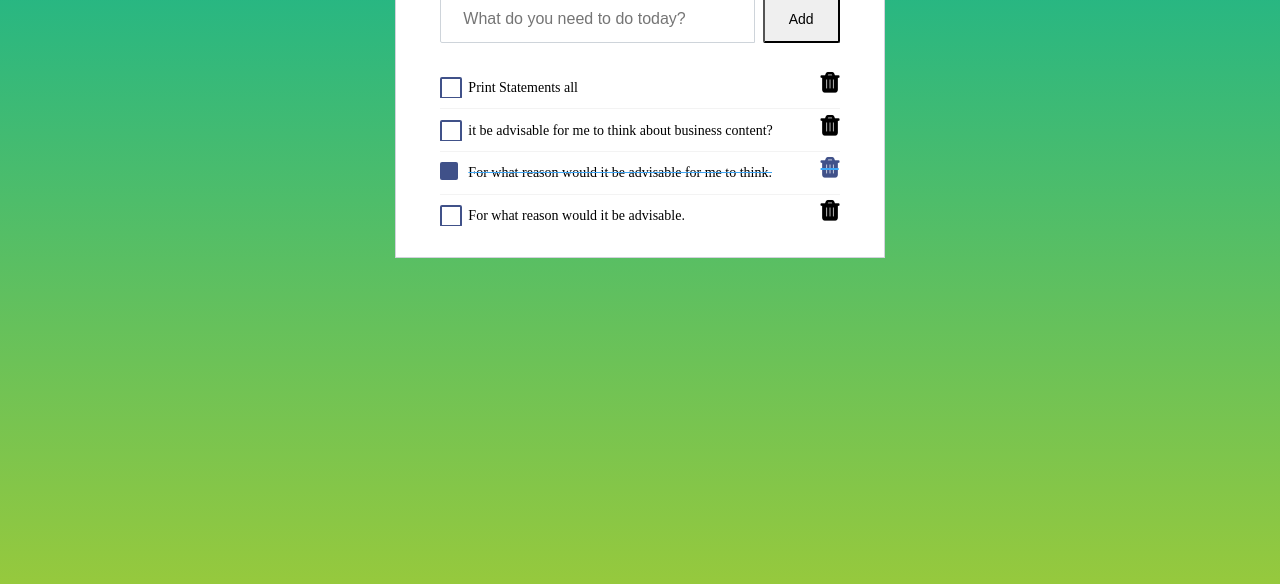
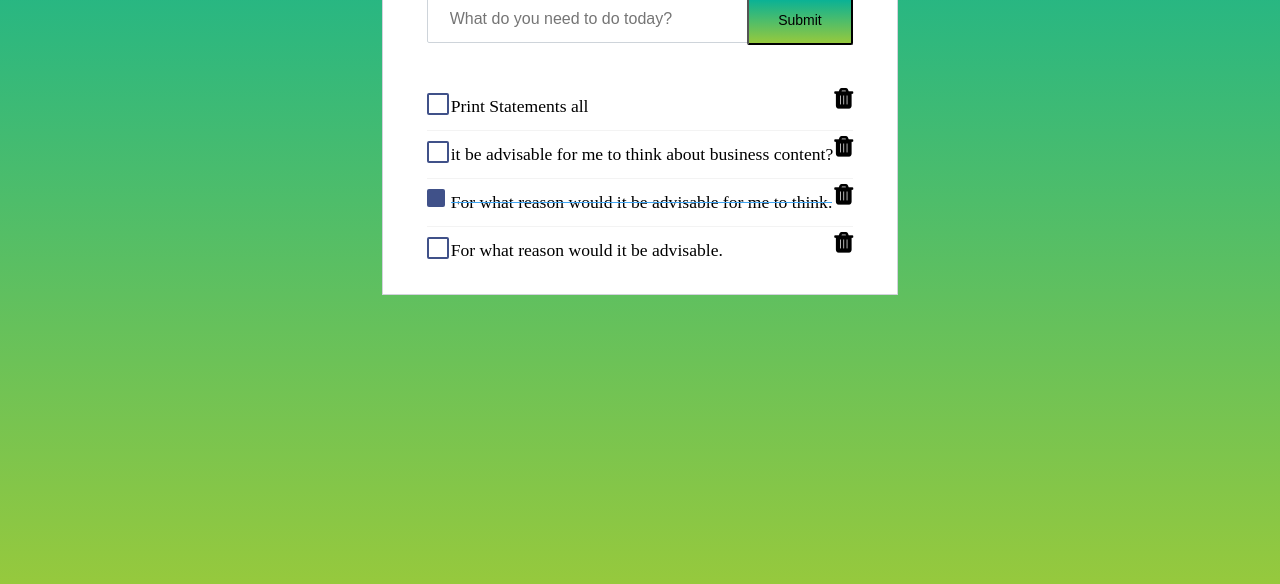
Before and after one commit to vaibhavisavani1910/prac-js, a plain HTML site: page index.html in a window 1280 px wide. Shown: the part 216-800 px from the top of the page. Drawn offline with nearby package versions, Linux system fonts and the light colour scheme.

Commit message:
js added

```diff
--- a/assets/css/style.css
+++ b/assets/css/style.css
@@ -98,7 +98,7 @@ body{
 .add-items input[type="text"] {
     border-top-right-radius: 0;
     border-bottom-right-radius: 0;
-    width: 100%;
+    width: 75%;
     background: transparent
 }
 
@@ -270,8 +270,8 @@ body{
 .form-check .form-check-label {
     min-height: 18px;
     display: block;
-    margin-left: 1.75rem;
-    font-size: 0.875rem;
+    margin-left: 1.5rem;
+    font-size: 1.1rem;
     line-height: 1.5
 }
 
@@ -467,3 +467,16 @@ input[type="checkbox"] {
 .navbar .navbar-menu-wrapper .navbar-nav .nav-item.dropdown .navbar-dropdown .dropdown-item {
     display: flex !important
 }
+
+.form{
+    position: relative;
+    width: 100%;
+}
+#btn{
+    position: absolute;
+    right: 0;
+    width: 25%;
+    top: 0;
+    height: 50px;
+    background: linear-gradient(to top, #96c93d, #00b09b);
+}
--- a/assets/css/style2.css
+++ /dev/null
@@ -1,25 +0,0 @@
-html {
-    min-height: 100%;
-}
-
-body{
-    height: 100%;
-    margin: 0;
-    background-attachment: fixed;
-    background: #00b09b;  /* fallback for old browsers */;
-    background: -webkit-linear-gradient(to top, #96c93d, #00b09b);  /* Chrome 10-25, Safari 5.1-6 */
-    background: linear-gradient(to top, #96c93d, #00b09b); /* W3C, IE 10+/ Edge, Firefox 16+, Chrome 26+, Opera 12+, Safari 7+ */;
-    background-repeat: no-repeat;
-    background-size: cover;
-    align-items: center;
-    padding-top: 150px;
-}
-
-input[type=text] {
-    width: 190px;
-    height: 30px;
-    display: block;
-    margin-bottom: 10px;
-    padding-left:10px;
-    font-size:15px;
-  }
--- /dev/null
+++ b/assets/js/main.js
@@ -0,0 +1,36 @@
+window.onload = () => {
+
+//Add new TO do in the list
+    var mybtn = document.getElementById('ip');
+
+    mybtn.addEventListener( 'submit' ,(e) => {
+        e.preventDefault();
+        var task = document.getElementById('task').value.trim;
+        //alert(task);
+
+        document.getElementById('todos').innerHTML += "<li><div class='form-check'><label class='form-check-label'><input class='checkbox' type='checkbox'> "+ task +" <i class='input-helper'></i></label> </div> <i class='remove fa fa-trash'></i></li>";
+    });
+
+//dlt or cut-out the clicked task
+
+    var list = document.getElementById('todos');
+    todos.addEventListener('click', (e) => {
+
+        // dlt task if clicked on trash icon
+        if(e.target.classList.contains('remove')){
+            e.target.parentElement.remove();
+        }else{
+            if(e.target.classList.contains('checkbox')){
+            //undo the cut-out line if already marked as done
+                if(e.target.parentElement.parentElement.classList.contains('completed'))
+                    e.target.parentElement.parentElement.classList.remove('completed');
+                else
+                    e.target.parentElement.parentElement.classList.add('completed');
+            }
+        }
+
+
+    });
+
+
+}
--- a/index.html
+++ b/index.html
@@ -1,13 +1,12 @@
 <html lang="en">
 <head>
-    <meta charset="UTF-8">
-    <meta name="viewport" content="width=device-width, initial-scale=1.0">
-    <title>Document</title>
+    <title>To do</title>
     <link rel="stylesheet" href="assets/css/style.css">
     <link href='assets/css/bootstrap.min.css'>
     <link rel="stylesheet" href="assets/font/font-awesome-4.7.0/css/font-awesome.min.css">
-    <script src='assets/js/bootstrap.bundle.min.js'></script>
-    <script src='https://cdnjs.cloudflare.com/ajax/libs/jquery/3.2.1/jquery.min.js'></script>
+    <!-- <script src='assets/js/bootstrap.bundle.min.js'></script> -->
+    <!-- <script src='https://cdnjs.cloudflare.com/ajax/libs/jquery/3.2.1/jquery.min.js'></script> -->
+    <script src='assets/js/main.js'></script>
 </head>
 <body>
     <div class="page-content page-container" id="page-content">
@@ -17,9 +16,15 @@
                     <div class="card px-3">
                         <div class="card-body">
                             <h2 class="card-title">Awesome Todo list</h4>
-                            <div class="add-items d-flex"> <input type="text" class="form-control todo-list-input" placeholder="What do you need to do today?"> <button class="add btn btn-primary font-weight-bold todo-list-add-btn">Add</button> </div>
+                            <div class="add-items d-flex">
+                                <form id="ip" class="form" method="POST">
+                                    <input type="text" id='task' class="form-control todo-list-input" placeholder="What do you need to do today?">
+                                    <input type="submit" id="btn" type="submit" class="add btn btn-primary font-weight-bold todo-list-add-btn" >
+                                </form>
+                            </div>
+
                             <div class="list-wrapper">
-                                <ul class="d-flex flex-column-reverse todo-list">
+                                <ul id='todos' class="d-flex flex-column-reverse todo-list">
                                     <li>
                                         <div class="form-check">
                                             <label class="form-check-label">
@@ -28,8 +33,8 @@
                                         </div>
                                         <i class="remove fa fa-trash"></i>
                                     </li>
-                                    <li class="completed">
-                                        <div class="form-check"> <label class="form-check-label">
+                                    <li>
+                                        <div class="form-check completed"> <label class="form-check-label">
                                             <input class="checkbox" type="checkbox" checked=""> For what reason would it be advisable for me to think.
                                             <i class="input-helper"></i></label> </div>
                                             <i class="remove fa fa-trash"></i>
```
Also changed, not shown: index2.html (deleted, +0 -31 lines).
